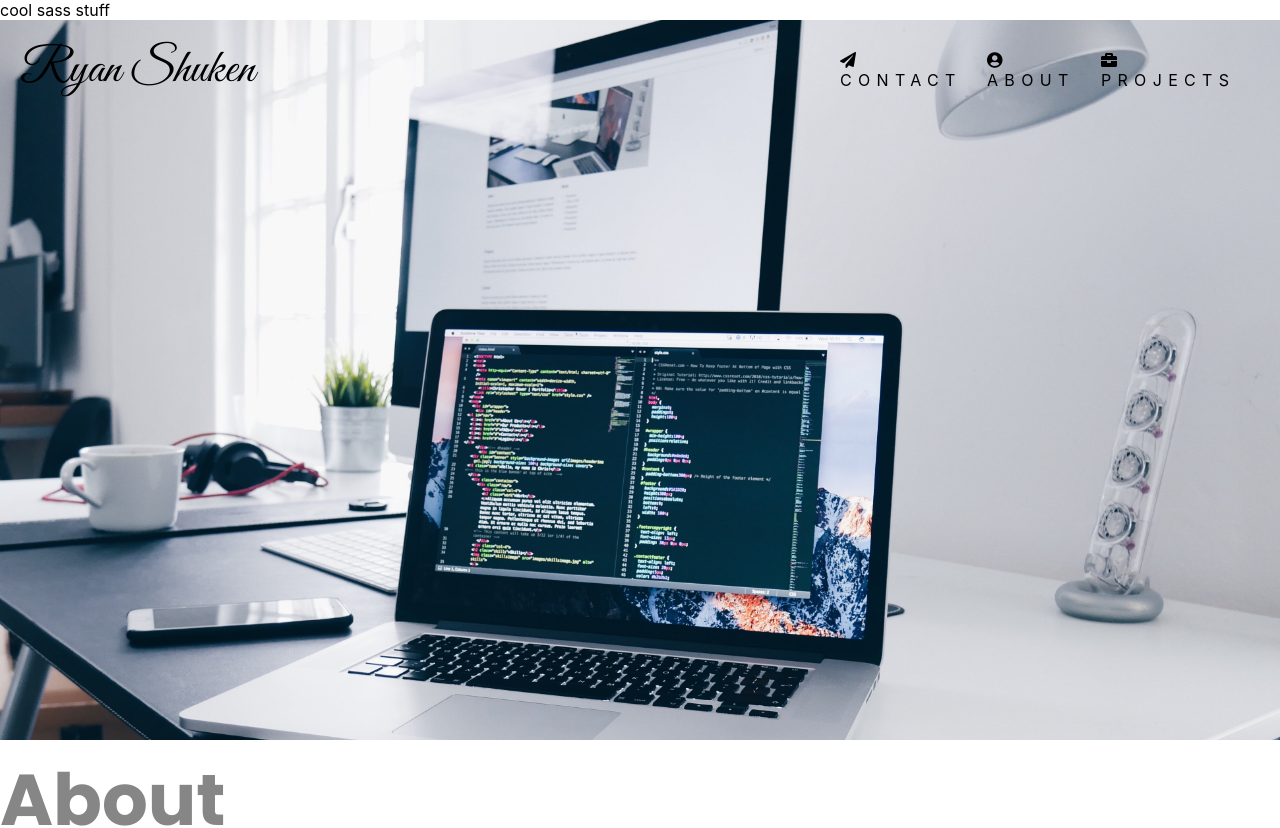
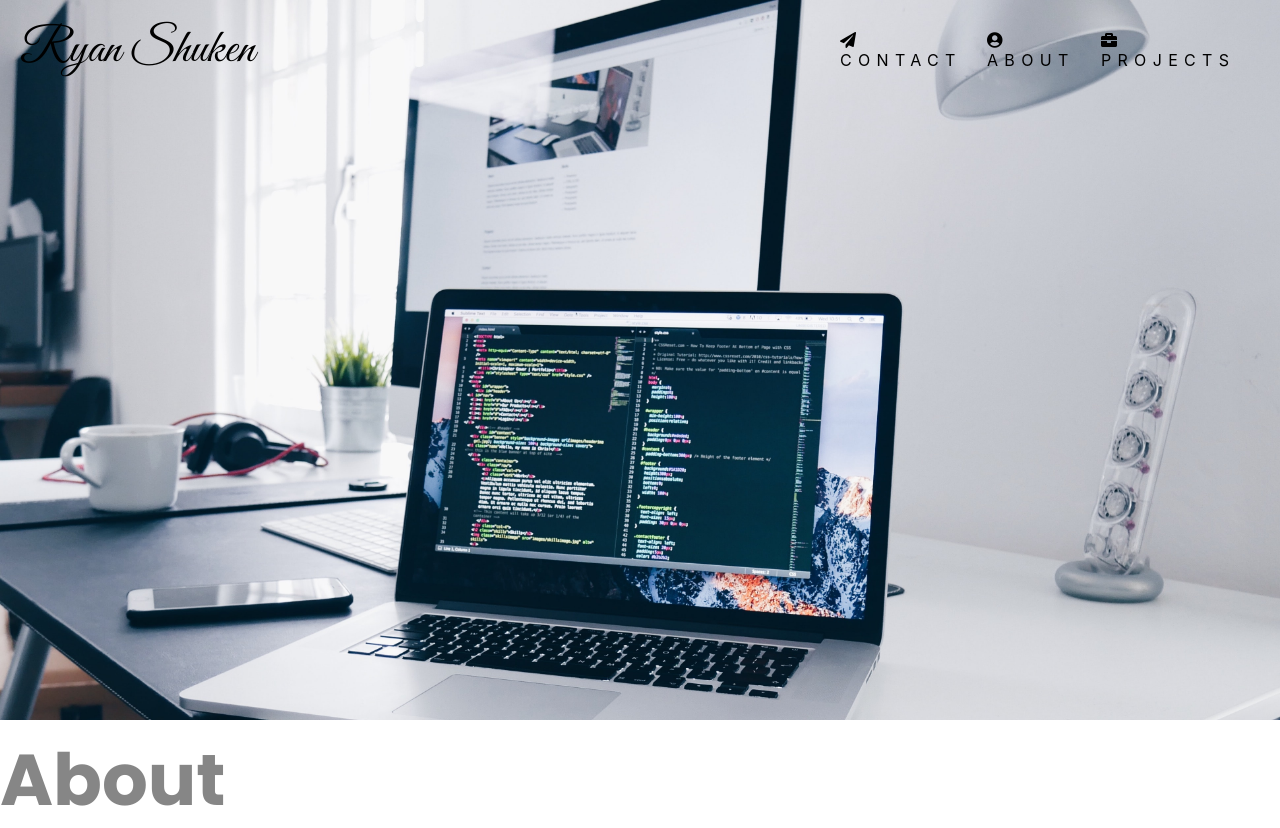
Before and after one commit to RShuken/ryan-portfolio, a React (Create React App) app: page / in a window 1280 px wide. Shown: the top 828 px of the page. Built offline with nearby package versions, Linux system fonts and the light colour scheme; a web font is replaced by a local one.

Commit message:
more sass features

```diff
--- a/src/App.js
+++ b/src/App.js
@@ -9,7 +9,6 @@ import Landing from './components/Landing/Landing.js';
 function App() {
   return (
     <div className='App'>
-       <p styles={{color: colors.lightGrey}}>{colors.lightGrey} cool sass stuff</p>
         <Landing />
         <About />
         <Projects />
```
Also changed, not shown: 1 other file (tests, documents, lock files or other folders).
